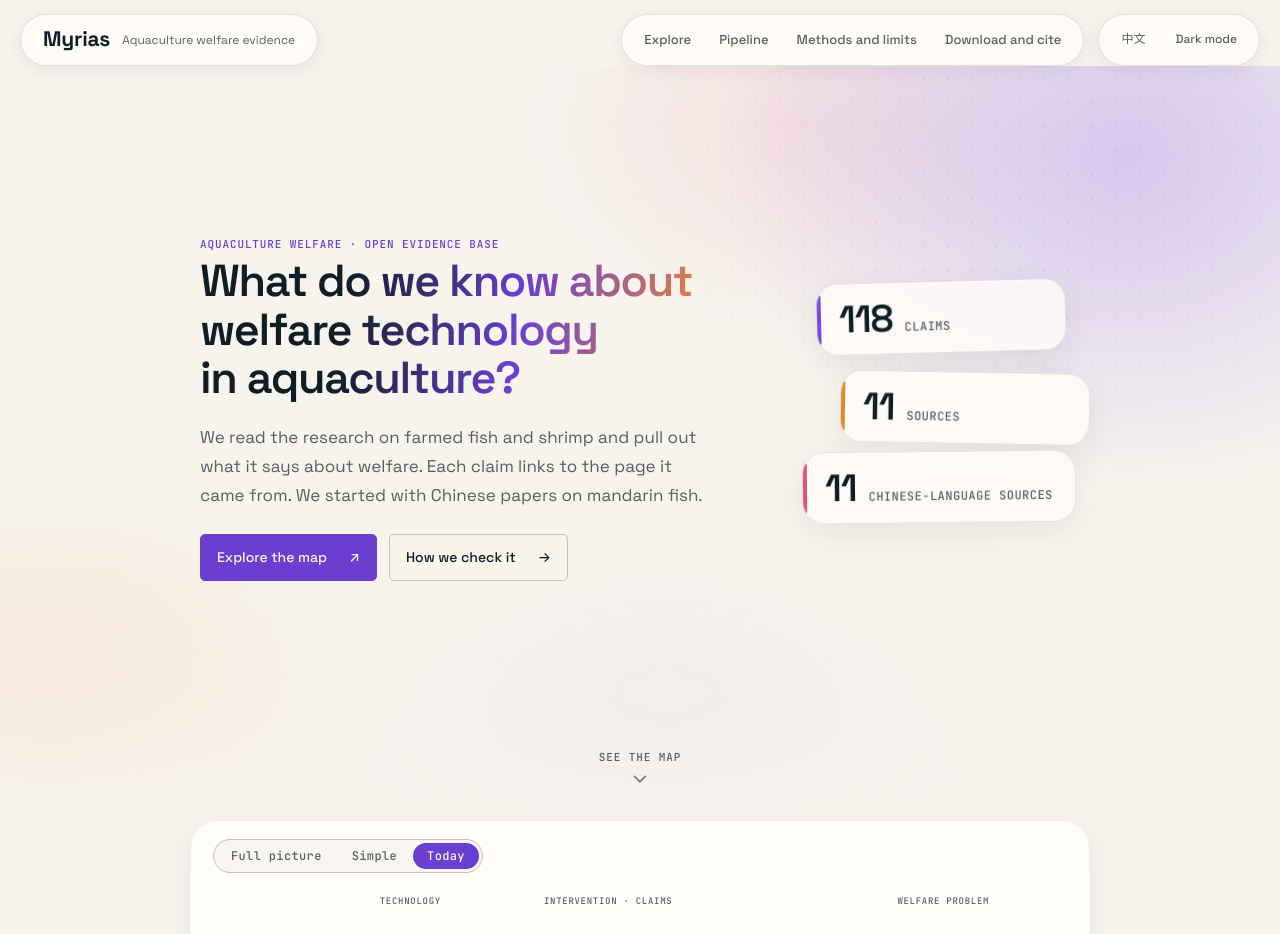
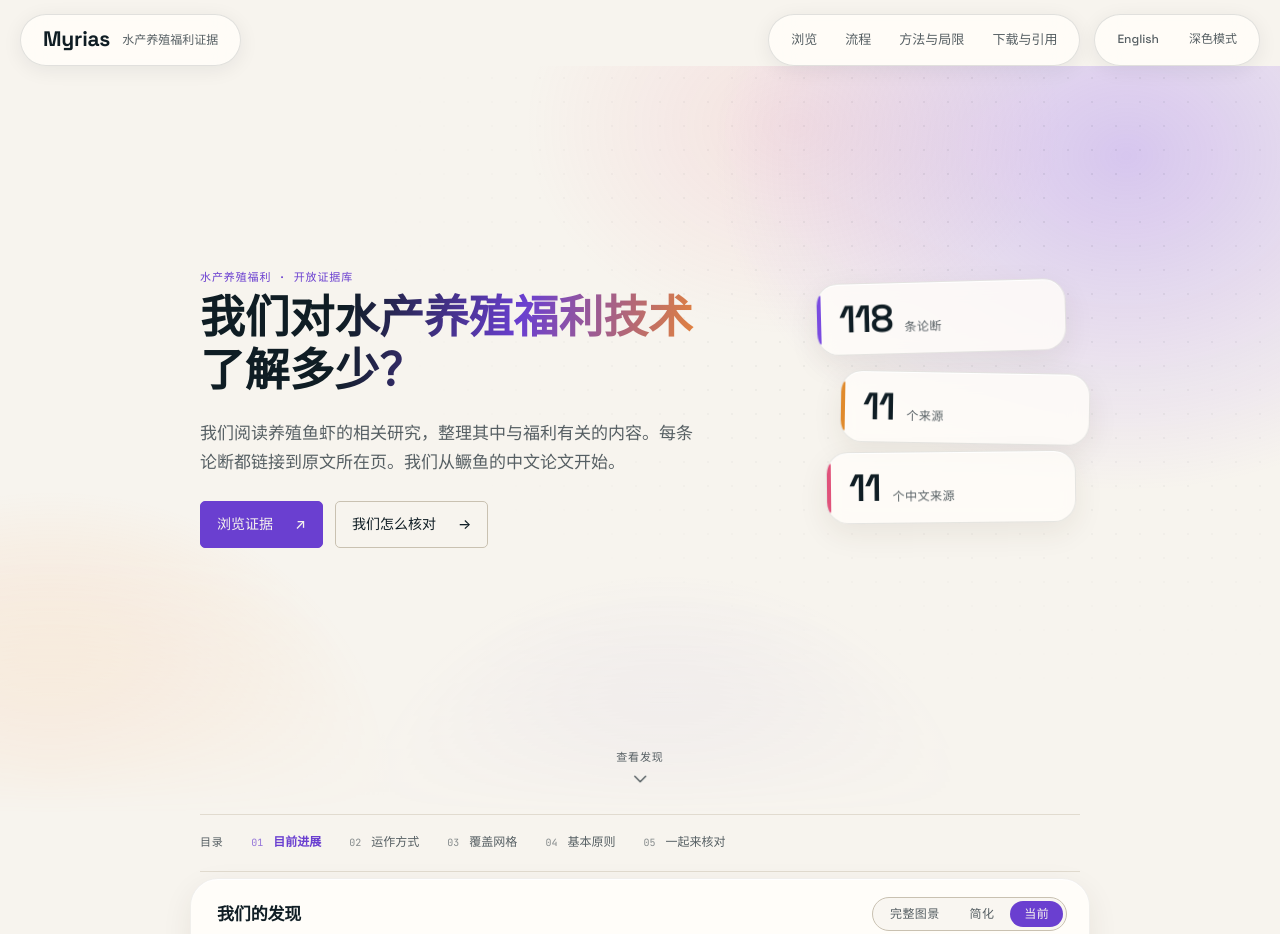
Before and after one commit to invi-bhagyesh/myrias, a website with bundled scripts: page public/index.html in a window 1280 px wide. Shown: the top 934 px of the page. Built offline with nearby package versions, Linux system fonts and the light colour scheme.

Commit message:
Chinese by default; contents above the findings diagram; distinct names for the two home charts

```diff
--- a/public/i18n.js
+++ b/public/i18n.js
@@ -20,7 +20,7 @@ export const STR = {
     'chart.colour': 'Strongest welfare evidence',
     'chart.size': 'Claims in the cell',
     'chart.table': 'View as a table',
-    'hero.scroll': 'See the map',
+    'hero.scroll': 'See what we found',
     'nav.pipeline': 'Pipeline',
     'pipe.kicker': 'How it is made',
     'pipe.title': 'The pipeline, stage by stage',
@@ -44,7 +44,7 @@ export const STR = {
     'hero.kicker': 'Aquaculture welfare \u00b7 open evidence base',
     'hero.title': 'What do we know about welfare technology in aquaculture?',
     'hero.sub': 'We read the research on farmed fish and shrimp and pull out what it says about welfare. Each claim links to the page it came from. We started with Chinese papers on mandarin fish.',
-    'hero.cta.explore': 'Explore the map',
+    'hero.cta.explore': 'Explore the evidence',
     'hero.cta.methods': 'How we check it',
     'stats.claims': 'verified claims',
     'stats.sources': 'sources',
@@ -64,8 +64,8 @@ export const STR = {
     'how.2.d': 'Each claim comes with the exact sentence it rests on. Code confirms that sentence is on the cited page, then a second model checks that it says what the claim says.',
     'how.3.t': 'Map',
     'how.3.d': 'We sort each claim by technology, welfare problem, how far along the technology is, and whether welfare got better.',
-    'fig.title': 'The map',
-    'fig.cta': 'Open the map',
+    'fig.title': 'Coverage grid',
+    'fig.cta': 'Open in Explorer',
     'prin.title': 'Ground rules',
     'prin.1': 'Every claim shows the original sentence and the page it is on, so you can check it yourself.',
     'prin.2': 'Survival and enzyme levels are useful numbers, but they are not welfare. We mark which claims measure welfare and which measure a stand-in for it.',
@@ -81,7 +81,7 @@ export const STR = {
     'join.download': 'Download the data',
     'explore.browse': 'Browse by',
     'contents': 'Contents',
-    'graph.title': 'What we have found so far',
+    'graph.title': 'What we found',
     'graph.badge': 'Placeholder data',
     'graph.view.label': 'Graph view',
     'graph.view.full': 'Full picture',
@@ -105,7 +105,7 @@ export const STR = {
     'evmap.src.allzh': '{n} sources, all in Chinese,',
     'evmap.none': 'nothing found yet',
     'evmap.noapps': 'No interventions in this release yet.',
-    'evmap.aria': 'Map of the interventions found so far, linking each technology to the welfare problem it addresses.',
+    'evmap.aria': 'Diagram of the interventions found so far, linking each technology to the welfare problem it addresses.',
     'evmap.summary': 'We have read {src} and kept {claims} checked claims. {inApps} of them describe {apps} interventions in {k} of the {K} technology classes. The rest are background or research methods.',
     'evmap.gaps': 'Nothing yet on {list}.',
     'evmap.hint': 'Thicker lines have more claims behind them. Hover to follow a line, click to open it.',
@@ -126,7 +126,7 @@ export const STR = {
     'note.read.k': 'How to read it',
     'note.read.t': 'Bigger means more claims',
     'note.read.d': 'Darker circles have stronger evidence that welfare improved. A small grey dot means we haven’t searched there yet.',
-    'note.stand.k': 'Coverage',
+    'note.stand.k': 'Where the records are',
     'note.stand.t.none': 'Nothing yet',
     'note.stand.d.none': 'The first species run is still being prepared.',
     'note.stand.t.some': '{n} of {total} combinations have records',
@@ -356,7 +356,7 @@ export const STR = {
     'chart.colour': '最强的福利证据',
     'chart.size': '格内论断数',
     'chart.table': '以表格查看',
-    'hero.scroll': '查看地图',
+    'hero.scroll': '查看发现',
     'nav.pipeline': '流程',
     'pipe.kicker': '如何制作',
     'pipe.title': '逐阶段的处理流程',
@@ -378,9 +378,9 @@ export const STR = {
     'nav.download': '下载与引用',
     'nav.label': '栏目',
     'hero.kicker': '水产养殖福利 · 开放证据库',
-    'hero.title': '关于水产养殖的福利技术，我们知道些什么？',
+    'hero.title': '我们对水产养殖福利技术了解多少？',
     'hero.sub': '我们阅读养殖鱼虾的相关研究，整理其中与福利有关的内容。每条论断都链接到原文所在页。我们从鳜鱼的中文论文开始。',
-    'hero.cta.explore': '浏览地图',
+    'hero.cta.explore': '浏览证据',
     'hero.cta.methods': '我们怎么核对',
     'stats.claims': '条已核验论断',
     'stats.sources': '个来源',
@@ -400,8 +400,8 @@ export const STR = {
     'how.2.d': '每条论断都附上它所依据的原句。先用代码确认这句话确实在所引页面上，再由另一个模型判断它是否说了论断所说的内容。',
     'how.3.t': '绘图',
     'how.3.d': '按技术、福利问题、技术发展到哪一步、福利是否改善，给每条论断归类。',
-    'fig.title': '地图',
-    'fig.cta': '打开地图',
+    'fig.title': '覆盖网格',
+    'fig.cta': '在浏览页打开',
     'prin.title': '基本原则',
     'prin.1': '每条论断都给出原句和页码，你可以自己去核对。',
     'prin.2': '存活率、酶活性这些数字有用，但不等于福利。哪些论断测的是福利本身，哪些只是替代指标，我们都会标出来。',
@@ -417,7 +417,7 @@ export const STR = {
     'join.download': '下载数据',
     'explore.browse': '按以下方式浏览',
     'contents': '目录',
-    'graph.title': '目前的发现',
+    'graph.title': '我们的发现',
     'graph.badge': '占位数据',
     'graph.view.label': '图的视图',
     'graph.view.full': '完整图景',
@@ -441,7 +441,7 @@ export const STR = {
     'evmap.src.allzh': '{n} 个来源（全部为中文）',
     'evmap.none': '尚未发现',
     'evmap.noapps': '本版本尚无干预措施。',
-    'evmap.aria': '目前已发现的干预措施地图，将每项技术与其针对的福利问题相连。',
+    'evmap.aria': '目前已发现的干预措施示意图，将每项技术与其针对的福利问题相连。',
     'evmap.summary': '我们读了 {src}，保留了 {claims} 条经过核对的论断。其中 {inApps} 条描述了 {apps} 项干预措施，涉及 {K} 个技术类别中的 {k} 个；其余是背景信息或研究方法。',
     'evmap.gaps': '{list} 方面暂时还没有。',
     'evmap.hint': '线越粗，背后的论断越多。悬停可沿线查看，点击打开。',
@@ -462,7 +462,7 @@ export const STR = {
     'note.read.k': '怎么看',
     'note.read.t': '圆圈越大，论断越多',
     'note.read.d': '颜色越深，福利改善的证据越强。灰色小点表示我们还没检索过。',
-    'note.stand.k': '覆盖情况',
+    'note.stand.k': '记录分布',
     'note.stand.t.none': '暂时没有',
     'note.stand.d.none': '第一个物种的运行还在准备中。',
     'note.stand.t.some': '{total} 个组合中有 {n} 个有记录',
--- a/public/index.html
+++ b/public/index.html
@@ -1,8 +1,8 @@
 <!doctype html>
-<html lang="en"><head><meta charset="utf-8"><meta name="viewport" content="width=device-width, initial-scale=1"><meta name="theme-color" content="#f3f6f7">
+<html lang="zh-Hans"><head><meta charset="utf-8"><meta name="viewport" content="width=device-width, initial-scale=1"><meta name="theme-color" content="#f3f6f7">
 <meta name="description" content="What research says about welfare technology for farmed fish and shrimp, in English and Chinese, with every claim linked to the page it came from.">
 <meta property="og:type" content="website"><meta property="og:title" content="Myrias: aquaculture welfare evidence"><meta property="og:description" content="What research says about welfare technology for farmed fish and shrimp, in English and Chinese, with every claim linked to the page it came from.">
-<title>Myrias — Aquaculture welfare evidence</title>
+<title>Myrias — 水产养殖福利证据</title>
 <link rel="stylesheet" href="site.css"><link rel="icon" href="favicon.svg" type="image/svg+xml"></head>
 <body><a class="skip" href="#content" data-i18n="skip">Skip to content</a>
 <header class="topbar"><div class="topbar-in">
@@ -13,10 +13,10 @@
     <a data-route="methods" href="#/methods" data-i18n="nav.methods">Methods and limits</a>
     <a data-route="download" href="#/download" data-i18n="nav.download">Download and cite</a>
   </nav>
-  <div class="tools glass"><button id="lang-toggle" type="button" class="chip" lang="zh-Hans">中文</button><button id="theme-toggle" type="button" class="chip" aria-pressed="false">Dark mode</button></div>
+  <div class="tools glass"><button id="lang-toggle" type="button" class="chip" lang="en">English</button><button id="theme-toggle" type="button" class="chip" aria-pressed="false">Dark mode</button></div>
 </div></header>
 <div class="wrap"><div id="banner" class="notice" hidden></div></div>
-<main id="content" class="wrap" tabindex="-1"><p class="loading">Loading…</p></main>
+<main id="content" class="wrap" tabindex="-1"><p class="loading">加载中…</p></main>
 <footer class="footer" id="site-footer"></footer>
 <script type="module" src="site.js"></script>
 </body></html>
--- a/public/site.css
+++ b/public/site.css
@@ -662,3 +662,5 @@ html[lang^=zh] .arena-home .hero h1 { letter-spacing: 0; }
 .home-chart { min-width: 0; }
 .home-chart .mchart-wrap { margin-top: 0; }
 .home-chart .mc-legend { margin-bottom: 12px; }
+.arena-home .graph-card h2.graph-name { margin: 0 auto 0 4px; font: 600 17px/1.2 var(--font); letter-spacing: -.01em; }
+.graph-head .graph-badge { order: 3; }
--- a/public/site.js
+++ b/public/site.js
@@ -186,10 +186,10 @@ function viewOverview() {
         <button type="button" class="scroll-cue" data-scroll="graph-title"><span>${esc(tr('hero.scroll'))}</span><svg viewBox="0 0 20 20" width="18" height="18" aria-hidden="true"><path d="M4 7l6 6 6-6" fill="none" stroke="currentColor" stroke-width="1.6" stroke-linecap="round" stroke-linejoin="round"/></svg></button>
         <aside class="hero-side" aria-hidden="true">${stats.slice(0, 3).map(([n, key], k) => `<div class="hero-tile t${k}"><strong>${esc(n)}</strong><span>${esc(tr(key))}</span></div>`).join('')}</aside>
       </section>
-      <section class="graph-feature" aria-labelledby="graph-title"><h2 class="vh" id="graph-title">${esc(tr('graph.title'))}</h2>
-        <figure class="band-card graph-card"><div class="graph-head"><div class="graph-tabs" role="group" aria-label="${esc(tr('graph.view.label'))}">${GRAPH_VIEWS.map(v => `<button type="button" data-gview="${v}" aria-pressed="${v === graphView(d)}">${esc(tr('graph.view.' + v))}</button>`).join('')}</div><span class="graph-badge" data-gbadge${graphView(d) !== 'today' ? '' : ' hidden'}>${esc(tr('graph.badge'))}</span></div><div class="graph-stage" data-graph></div><div data-glegend></div>
+      <nav class="home-contents" aria-label="${esc(tr('contents'))}"><span>${esc(tr('contents'))}</span>${SECTIONS.map(([id, key], i) => `<a href="${link()}" data-jump="${id}"><span>${String(i + 1).padStart(2, '0')}</span>${esc(tr(key))}</a>`).join('')}</nav>
+      <section class="graph-feature" aria-labelledby="graph-title">
+        <figure class="band-card graph-card"><div class="graph-head"><h2 class="graph-name" id="graph-title">${esc(tr('graph.title'))}</h2><div class="graph-tabs" role="group" aria-label="${esc(tr('graph.view.label'))}">${GRAPH_VIEWS.map(v => `<button type="button" data-gview="${v}" aria-pressed="${v === graphView(d)}">${esc(tr('graph.view.' + v))}</button>`).join('')}</div><span class="graph-badge" data-gbadge${graphView(d) !== 'today' ? '' : ' hidden'}>${esc(tr('graph.badge'))}</span></div><div class="graph-stage" data-graph></div><div data-glegend></div>
           <figcaption class="graph-note" data-gnote></figcaption></figure></section>
-      <nav class="home-contents" aria-label="${esc(tr('contents'))}"><span>${esc(tr('contents'))}</span>${SECTIONS.map(([id, key], i) => `<a href="${link()}" data-jump="${id}"><span>${String(i + 1).padStart(2, '0')}</span>${esc(tr(key))}</a>`).join('')}</nav>
 
       <section class="band-section" id="numbers" style="${band(1)}"><div class="story-copy"><h2>${esc(tr('sec.numbers'))}</h2>${d.release.sample ? `<p>${esc(tr(note))}</p>` : ''}</div>
         <ul class="stat-list">${stats.map(([n, key]) => `<li><strong>${esc(n)}</strong><span>${esc(tr(key))}</span></li>`).join('')}</ul></section>
@@ -621,9 +621,8 @@ function updateSourceList() {
 window.addEventListener('hashchange', () => render(true));
 
 // ---------- start ----------
-let preferredLang = store('myrias-lang');
-if (!preferredLang) preferredLang = (navigator.language || 'en').toLowerCase().startsWith('zh') ? 'zh' : 'en';
-state.lang = preferredLang === 'zh' ? 'zh' : 'en';
+// Chinese is the default; a visitor who switches to English keeps that choice.
+state.lang = store('myrias-lang') === 'en' ? 'en' : 'zh';
 let preferredTheme = store('myrias-theme');
 if (!preferredTheme) { try { preferredTheme = matchMedia('(prefers-color-scheme: dark)').matches ? 'dark' : 'light'; } catch { preferredTheme = 'light'; } }
 document.documentElement.dataset.theme = preferredTheme;
```
